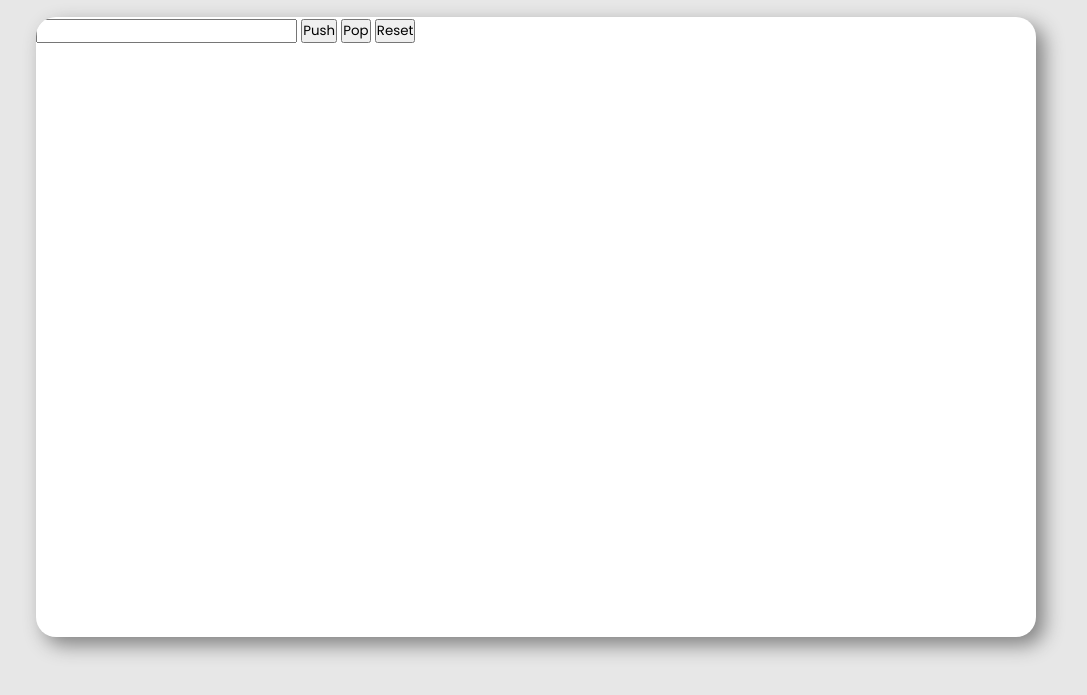
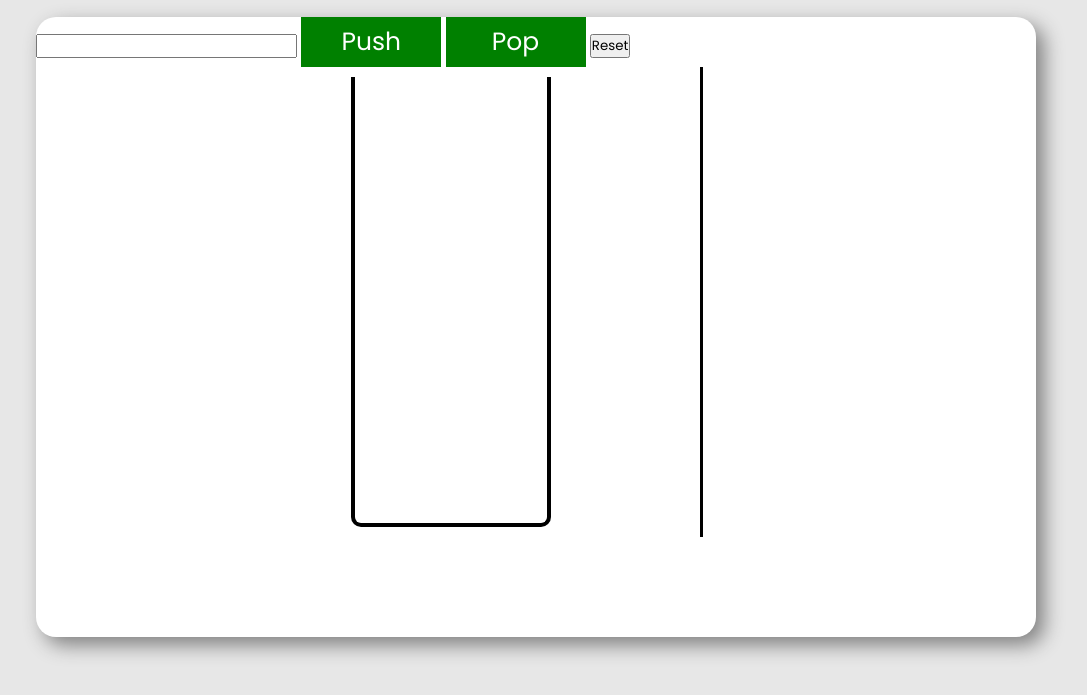
Before and after one commit to Vibhurathore09/JS-Projects, a plain HTML site: page StackVisulazier/index.html in a window 1280 px wide. Shown: the part 103-798 px from the top of the page, without its empty margins (104-1191 px from the left). Drawn offline with Linux system fonts and the light colour scheme.

Commit message:
main-stack-bucket

```diff
--- a/StackVisulazier/index.html
+++ b/StackVisulazier/index.html
@@ -1,5 +1,6 @@
 <!DOCTYPE html>
 <html lang="en">
+
 <head>
     <meta charset="UTF-8">
     <meta http-equiv="X-UA-Compatible" content="IE=edge">
@@ -7,19 +8,31 @@
     <title>Document</title>
     <link rel="stylesheet" href="style.css">
 </head>
+
 <body>
     <!-- Heading -->
     <header>
-        <h1 class = "heading">Stack Visualizer</h1>
+        <h1 class="heading">Stack Visualizer</h1>
     </header>
 
     <div class="container">
         <div class="conatiner-header">
-            <input type="number" class = "text" required>
-            <button class = "push"> Push</button>
-            <button class = "pop"> Pop</button>
-            <button class = "Reset"> Reset</button>
+            <input type="number" class="text" required>
+            <button class="push"> Push</button>
+            <button class="pop"> Pop</button>
+            <button class="Reset"> Reset</button>
+        </div>
+
+        <div class="container-body">
+            <div class="stack">
+                <div class="main-stack-bucket">
+
+                </div>
+            </div>
+
+            <div class="info"></div>
         </div>
     </div>
 </body>
+
 </html>
--- a/StackVisulazier/style.css
+++ b/StackVisulazier/style.css
@@ -1,46 +1,125 @@
 @import url("https://fonts.googleapis.com/css2?family=Poppins:ital,wght@0,100;0,200;0,300;0,400;0,500;0,600;0,700;0,800;0,900;1,100;1,200;1,300;1,400;1,500;1,600;1,700;1,800;1,900&display=swap");
-*{
-    margin : 0px;
-    padding : 0;
+
+* {
+    margin: 0px;
+    padding: 0;
     box-sizing: border-box;
-    font-family: "Poppins" ,sans-serif;
+    font-family: "Poppins", sans-serif;
 }
 
-body{
-    height : 100vh;
-    width : 100vw;
+body {
+    height: 100vh;
+    width: 100vw;
     display: flex;
     justify-content: start;
     align-items: center;
     flex-direction: column;
-    gap : 20px;
+    gap: 20px;
     background-color: rgb(231, 231, 231);
 }
-header{
-    height : 100px;
-    width : 100px;
+
+header {
+    height: 100px;
+    width: 100px;
     display: flex;
     flex-direction: column;
     align-items: center;
     justify-content: center;
-    gap : 8px;
+    gap: 8px;
 }
+
 .heading {
-    color : #588157;
+    color: #588157;
 }
+
 .container {
-    height : 620px;
-    width : 1000px;
+    height: 620px;
+    width: 1000px;
     background-color: white;
     box-shadow: 8px 8px 20px rgb(128, 128, 128);
     position: relative;
     overflow: hidden;
     border-radius: 20px;
 }
-.container-header{
+
+.container-header {
     height: 90px;
-    width : 100%;
+    width: 100%;
     display: flex;
     justify-content: center;
-    align-center
+    align-items: center;
+    gap: 20px;
+    margin-bottom: 20px;
+    margin-top: 10px;
 }
+
+.container-header input {
+    height: 50px;
+    width: 400px;
+    font-size: 25px;
+    border-radius: 10px;
+    padding-left: 20px;
+    padding-right: 5px;
+}
+
+.push,
+.pop,
+.reset,
+.box {
+    height: 50px;
+    width: 140px;
+    font-size: 25px;
+    background-color: green;
+    color: white;
+    cursor: pointer;
+    transition: 0.2s;
+    border: none;
+}
+
+.disable-button {
+    background-color: rgb(0, 59, 0);
+}
+
+.container-header button:active {
+    transform: scale(0.95);
+}
+
+.container-body {
+    width: 1000px;
+    display: flex;
+    justify-content: space-evenly;
+    align-items: center;
+}
+
+.stack {
+    width: 500px;
+    height: 470px;
+    display: flex;
+    justify-content: center;
+    align-items: center;
+    border-width: 0 3px 0 0;
+    border-color: black;
+    border-style: solid;
+}
+
+.main-stack-bucket {
+    height: 450px;
+    width: 200px;
+    border-width: 0 4px 4px 4px;
+    border-color: black;
+    border-style: solid;
+    border-radius: 0 0 10px 10px;
+    display: flex;
+    justify-content: end;
+    align-items: center;
+    flex-direction: column-reverse;
+    gap: 5px;
+    padding-bottom: 5px;
+}
+.ele {
+    height : 80px;
+    width : 170px;
+    background-color: green;
+    color : white;
+    border
+}
```
